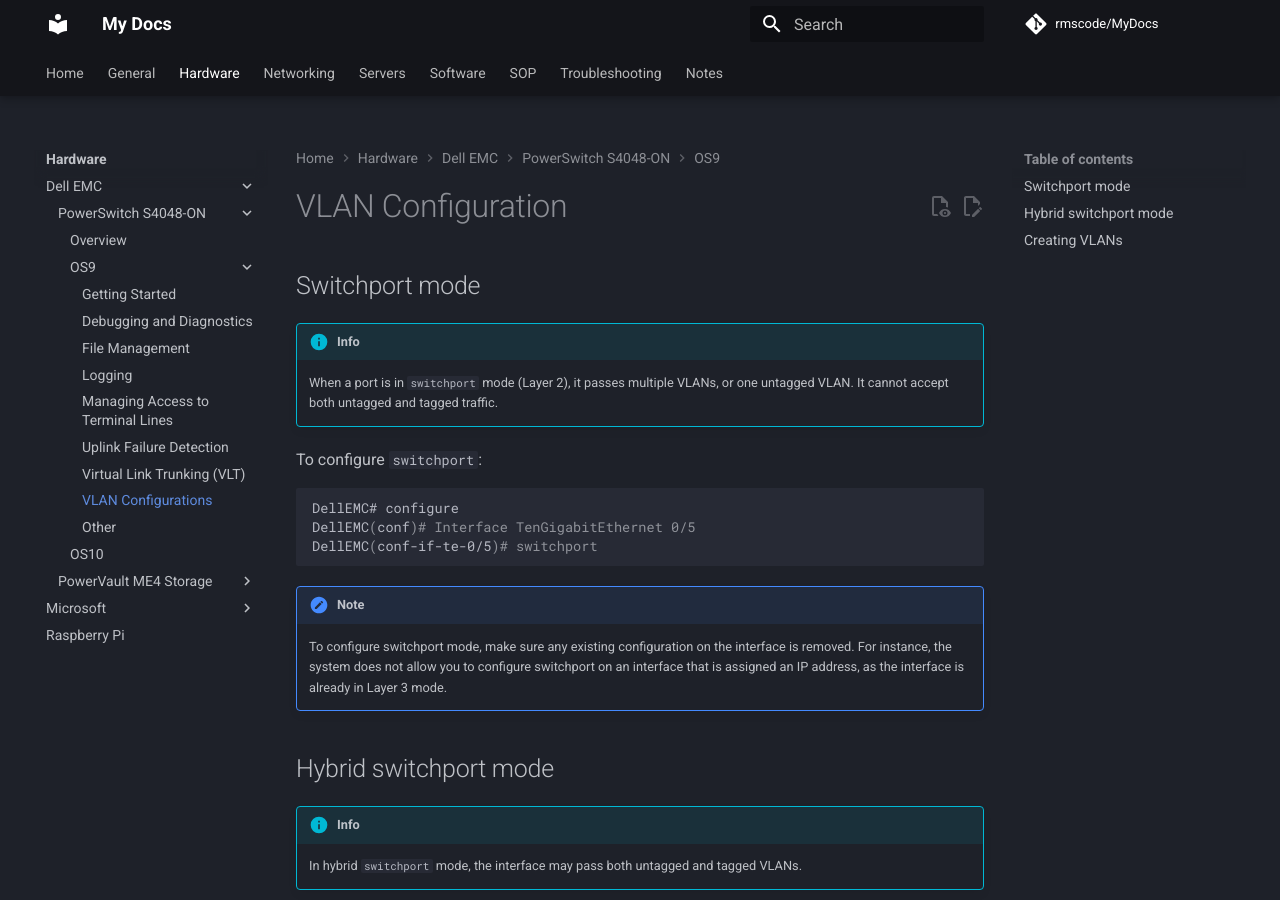
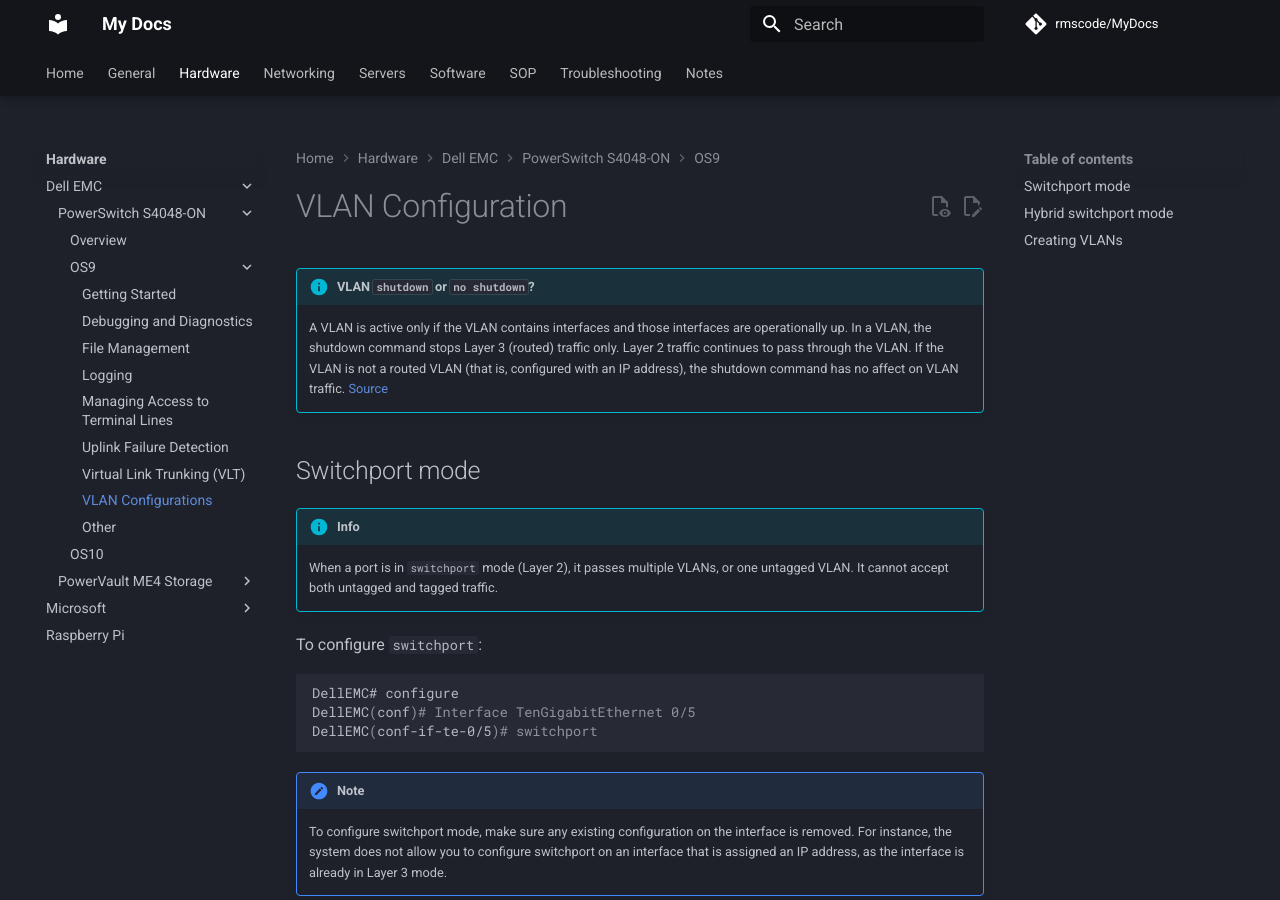
Before and after one commit to rmscode/binary-garden, an MkDocs documentation site: the page built from docs/hardware/dell-emc/S4048-ON/os9-vlan.md, in a window 1280 px wide and 900 px high. Built offline with MkDocs 1.6.1 and Material for MkDocs 9.7.7, drawn with Linux system fonts in a browser that asks for light colours; comment, search, counter and statistics services are not loaded.

Commit message:
Update os9-vlan.md

```diff
--- a/docs/hardware/dell-emc/S4048-ON/os9-vlan.md
+++ b/docs/hardware/dell-emc/S4048-ON/os9-vlan.md
@@ -1,4 +1,8 @@
 # VLAN Configuration
+
+!!! info "VLAN `shutdown` or `no shutdown`?"
+
+    A VLAN is active only if the VLAN contains interfaces and those interfaces are operationally up. In a VLAN, the shutdown command stops Layer 3 (routed) traffic only. Layer 2 traffic continues to pass through the VLAN. If the VLAN is not a routed VLAN (that is, configured with an IP address), the shutdown command has no affect on VLAN traffic. [Source](https://www.dell.com/support/manuals/en-us/dell-emc-os-9/s4048-on-9.14.2.4-config/creating-a-port-based-vlan?guid=guid-d005bab1-b190-48cc-970e-4697f241121f&lang=en-us)
 
 ## Switchport mode
 
```
